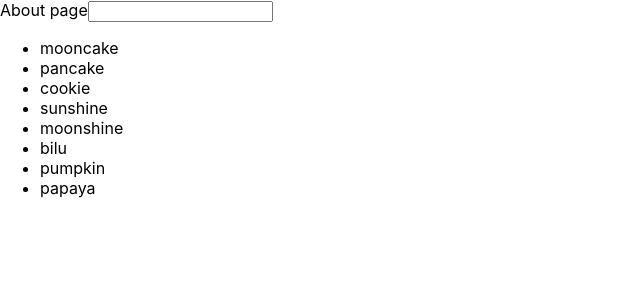
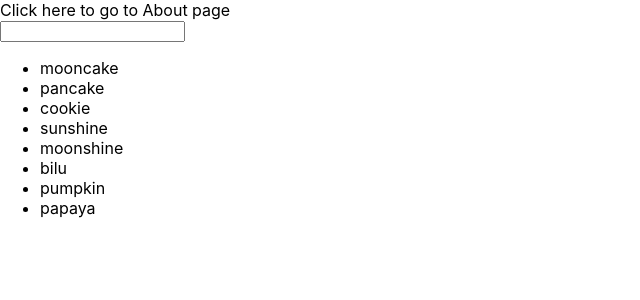
Before and after one commit to shivanishimpi/nextjs, a Next.js app: page / in a window 1280 px wide. Shown: the top 300 px of the page, without its empty margins (0-640 px from the left). Built offline with nearby package versions, Linux system fonts and the light colour scheme.

Commit message:
🔗dynamic-routing

```diff
--- a/pages/index.js
+++ b/pages/index.js
@@ -11,9 +11,11 @@ const List = ({ items }) => {
   };
   return (
     <>
-      <Link as="./post/about-page" href="./post/[id]">
-        <a> About page</a>
-      </Link>
+      <div>
+        <Link as="./post/about-page" href="./post/[id]">
+          <a> Click here to go to About page</a>
+        </Link>
+      </div>
 
       <input onChange={filterItems} />
       <ul>
--- a/pages/post/[id]/index.js
+++ b/pages/post/[id]/index.js
@@ -1,7 +1,7 @@
 import React from "react";
 import { useRouter } from "next/router";
 import Link from "next/link";
-import LinkList from "../listed";
+import LinkList from "../../../components/linklist";
 
 const Post = () => {
   const router = useRouter();
```
Also changed, not shown: components/linklist.js (added, +21 -0 lines), pages/post/listed.js (deleted, +0 -33 lines).
